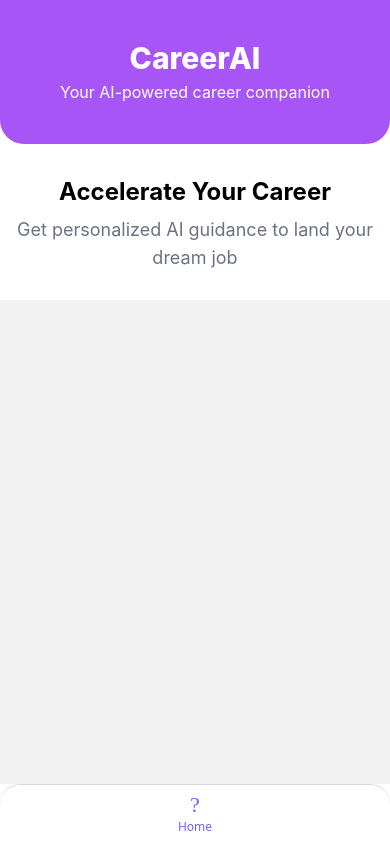
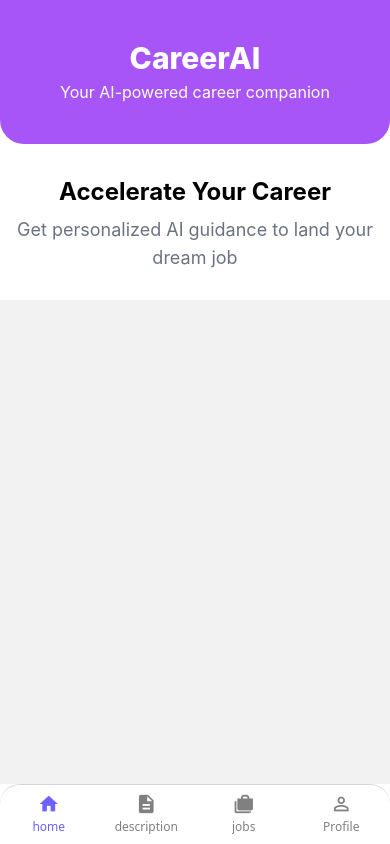
Before and after one commit to Anukeerth-ek/React-Native-AI-Career, a React Native app: screen / in a window 390 px wide. Built offline with nearby package versions, Linux system fonts and the light colour scheme.

Commit message:
feat: added bottom tabs

```diff
--- a/navigations/BottomTabs.tsx
+++ b/navigations/BottomTabs.tsx
@@ -3,9 +3,9 @@ import { createBottomTabNavigator } from '@react-navigation/bottom-tabs';
 import Icon from "react-native-vector-icons/MaterialIcons";
 
 import HomeScreen from '../screens/HomeScreen';
-// import ResumeScreen from '../screens/ResumeScreen';
-// import JobsScreen from '../screens/JobsScreen';
-// import ProfileScreen from '../screens/ProfileScreen';
+import ResumeScreen from '../components/ResumeScreen';
+import JobsScreen from '../components/CareerScreen';
+import SkillAnalysisScreen from '../components/SkillAnalysisScreen'
 
 const Tab = createBottomTabNavigator();
 
@@ -17,14 +17,14 @@ export default function BottomTabs() {
         tabBarIcon: ({ color, size }) => {
           let iconName;
           switch (route.name) {
-            case 'Home':
-              iconName = 'home-outline';
+            case 'home':
+              iconName = 'home';
               break;
-            case 'Resume':
-              iconName = 'document-text-outline';
+            case 'description':
+              iconName = 'description';
               break;
-            case 'Jobs':
-              iconName = 'briefcase-outline';
+            case 'jobs':
+              iconName = 'cases';
               break;
             case 'Profile':
               iconName = 'person-outline';
@@ -46,10 +46,10 @@ export default function BottomTabs() {
         },
       })}
     >
-      <Tab.Screen name="Home" component={HomeScreen} />
-      {/* <Tab.Screen name="Resume" component={ResumeScreen} />
-      <Tab.Screen name="Jobs" component={JobsScreen} />
-      <Tab.Screen name="Profile" component={ProfileScreen} /> */}
+      <Tab.Screen name="home" component={HomeScreen} />
+      <Tab.Screen name="description" component={ResumeScreen} />
+      <Tab.Screen name="jobs" component={JobsScreen} />
+      <Tab.Screen name="Profile" component={SkillAnalysisScreen} />
     </Tab.Navigator>
   );
 }
```
